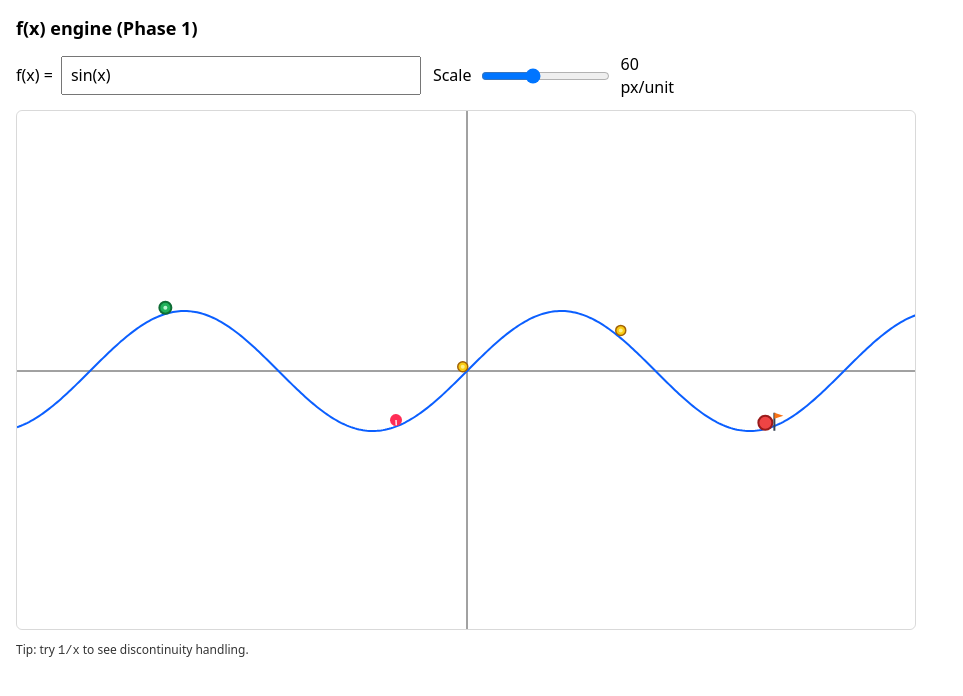
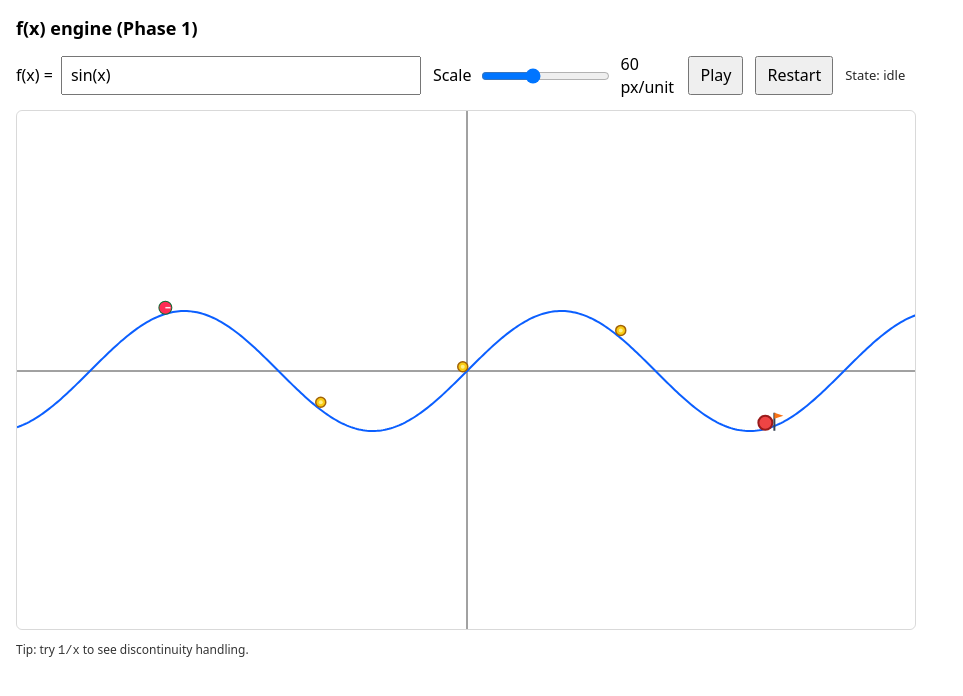
Before and after one commit to AnoojShete/f-of-x, a React (Vite) app: page / in a window 1280 px wide. Shown: the top 696 px of the page, without its empty margins (0-963 px from the left). Built offline with nearby package versions, Linux system fonts and the light colour scheme.

Commit message:
complete game loop with play, win state, and restart

```diff
--- a/src/App.tsx
+++ b/src/App.tsx
@@ -1,4 +1,4 @@
-import { useMemo, useState } from 'react';
+import { useCallback, useMemo, useState } from 'react';
 import type { ChangeEvent } from 'react';
 import Graph from './components/Graph';
 import BallOverlay from './components/BallOverlay';
@@ -16,6 +16,8 @@ const START_X = -5;
 const GOAL_X = 5;
 const STAR_XS = [-2.5, 0, 2.5] as const;
 const BALL_RADIUS_PX = 6;
+
+type GameState = 'idle' | 'playing' | 'won';
 
 function findPointClosestToX(plots: ReadonlyArray<GraphPlot>, x: number): Vec2 | undefined {
   const primary = plots[0];
@@ -53,6 +55,8 @@ export default function App() {
   const [expression, setExpression] = useState<string>('sin(x)');
   const [scale, setScale] = useState<number>(60); // pixels per unit
   const [collectedStarIds, setCollectedStarIds] = useState<ReadonlyArray<string>>([]);
+  const [gameState, setGameState] = useState<GameState>('idle');
+  const [resetToken, setResetToken] = useState<number>(0);
 
   const functions = useMemo<GraphFunction[]>(
     () => [
@@ -115,6 +119,22 @@ export default function App() {
 
   const collectedStarSet = useMemo(() => new Set(collectedStarIds), [collectedStarIds]);
 
+  const startGame = useCallback(() => {
+    setCollectedStarIds([]);
+    setResetToken((v) => v + 1);
+    setGameState('playing');
+  }, []);
+
+  const restartGame = useCallback(() => {
+    setCollectedStarIds([]);
+    setResetToken((v) => v + 1);
+    setGameState('idle');
+  }, []);
+
+  const handleGoalReached = useCallback(() => {
+    setGameState('won');
+  }, []);
+
   return (
     <div style={{ padding: 16, display: 'grid', gap: 12 }}>
       <h1 style={{ margin: 0, fontSize: 18 }}>f(x) engine (Phase 1)</h1>
@@ -142,7 +162,42 @@ export default function App() {
           />
           <span style={{ width: 56 }}>{scale} px/unit</span>
         </label>
+
+        <button
+          type="button"
+          onClick={startGame}
+          disabled={gameState === 'playing'}
+          style={{ padding: '6px 10px' }}
+        >
+          Play
+        </button>
+
+        <button
+          type="button"
+          onClick={restartGame}
+          style={{ padding: '6px 10px' }}
+        >
+          Restart
+        </button>
+
+        <span style={{ fontSize: 13, opacity: 0.85 }}>
+          State: {gameState}
+        </span>
       </div>
+
+      {gameState === 'won' ? (
+        <div
+          style={{
+            padding: '8px 10px',
+            border: '1px solid rgba(0,0,0,0.15)',
+            borderRadius: 6,
+            background: 'rgba(34,197,94,0.10)',
+            fontSize: 13,
+          }}
+        >
+          Level Complete. Stars collected: {collectedStarIds.length}/{stars.length}
+        </div>
+      ) : null}
 
       <Graph
         width={CANVAS_WIDTH}
@@ -166,10 +221,13 @@ export default function App() {
           height={CANVAS_HEIGHT}
           scale={scale}
           segments={plots[0]?.error ? [] : (plots[0]?.segments ?? [])}
+          isPlaying={gameState === 'playing'}
+          resetToken={resetToken}
           radiusPx={BALL_RADIUS_PX}
           startPoint={startPoint}
           goal={goal}
           stars={collisionStars}
+          onGoalReached={handleGoalReached}
           onCollectedStarsChange={setCollectedStarIds}
         />
       </Graph>
--- a/src/components/BallOverlay.tsx
+++ b/src/components/BallOverlay.tsx
@@ -10,6 +10,8 @@ export type BallOverlayProps = {
   scale: number;
   segments: ReadonlyArray<GraphSegment>;
   startPoint?: Vec2;
+  isPlaying?: boolean;
+  resetToken?: number;
 
   /** Ball radius in pixels */
   radiusPx?: number;
@@ -211,6 +213,8 @@ export default function BallOverlay({
   scale,
   segments,
   startPoint,
+  isPlaying = true,
+  resetToken = 0,
   radiusPx = 6,
   speedPxPerSec = 220,
   fillStyle = '#ff2d55',
@@ -247,7 +251,7 @@ export default function BallOverlay({
     rotationRef.current = 0;
     lastTimeRef.current = undefined;
     onCollectedStarsChange?.([]);
-  }, [path, startPoint, onCollectedStarsChange]);
+  }, [path, startPoint, onCollectedStarsChange, resetToken]);
 
   useEffect(() => {
     const canvas = canvasRef.current;
@@ -281,7 +285,7 @@ export default function BallOverlay({
       let distance = clamp(distanceRef.current, 0, path.totalLength);
       let velocity = Number.isFinite(velocityRef.current) ? velocityRef.current : 0;
 
-      if (dt > 0) {
+      if (isPlaying && dt > 0) {
         const tangent = getTangentFromNeighbors(path, distance);
         const projectedGravity = 0 * tangent.x + -1 * tangent.y;
         const acceleration = projectedGravity * GRAVITY_ALONG_PATH_PX_PER_SEC2;
@@ -335,12 +339,12 @@ export default function BallOverlay({
       };
 
       // Collision logic (pure + modular): goal + star collection.
-      if (goal && !goalReachedRef.current && checkGoalCollision(ballWorld, goal, goalThreshold)) {
+      if (isPlaying && goal && !goalReachedRef.current && checkGoalCollision(ballWorld, goal, goalThreshold)) {
         goalReachedRef.current = true;
         onGoalReached?.();
       }
 
-      if (stars.length > 0) {
+      if (isPlaying && stars.length > 0) {
         const collected = collectedStarsRef.current;
         const { newlyCollectedIds } = collectStars(ballWorld, stars, collected, starThreshold);
         if (newlyCollectedIds.length > 0) {
@@ -394,15 +398,23 @@ export default function BallOverlay({
         ctx.restore();
       }
 
-      rafId = requestAnimationFrame(tick);
+      if (isPlaying) {
+        rafId = requestAnimationFrame(tick);
+      }
     };
 
-    rafId = requestAnimationFrame(tick);
+    if (isPlaying) {
+      rafId = requestAnimationFrame(tick);
+    } else {
+      tick(performance.now());
+    }
+
     return () => cancelAnimationFrame(rafId);
   }, [
     width,
     height,
     path,
+    isPlaying,
     radiusPx,
     speedPxPerSec,
     fillStyle,
```
